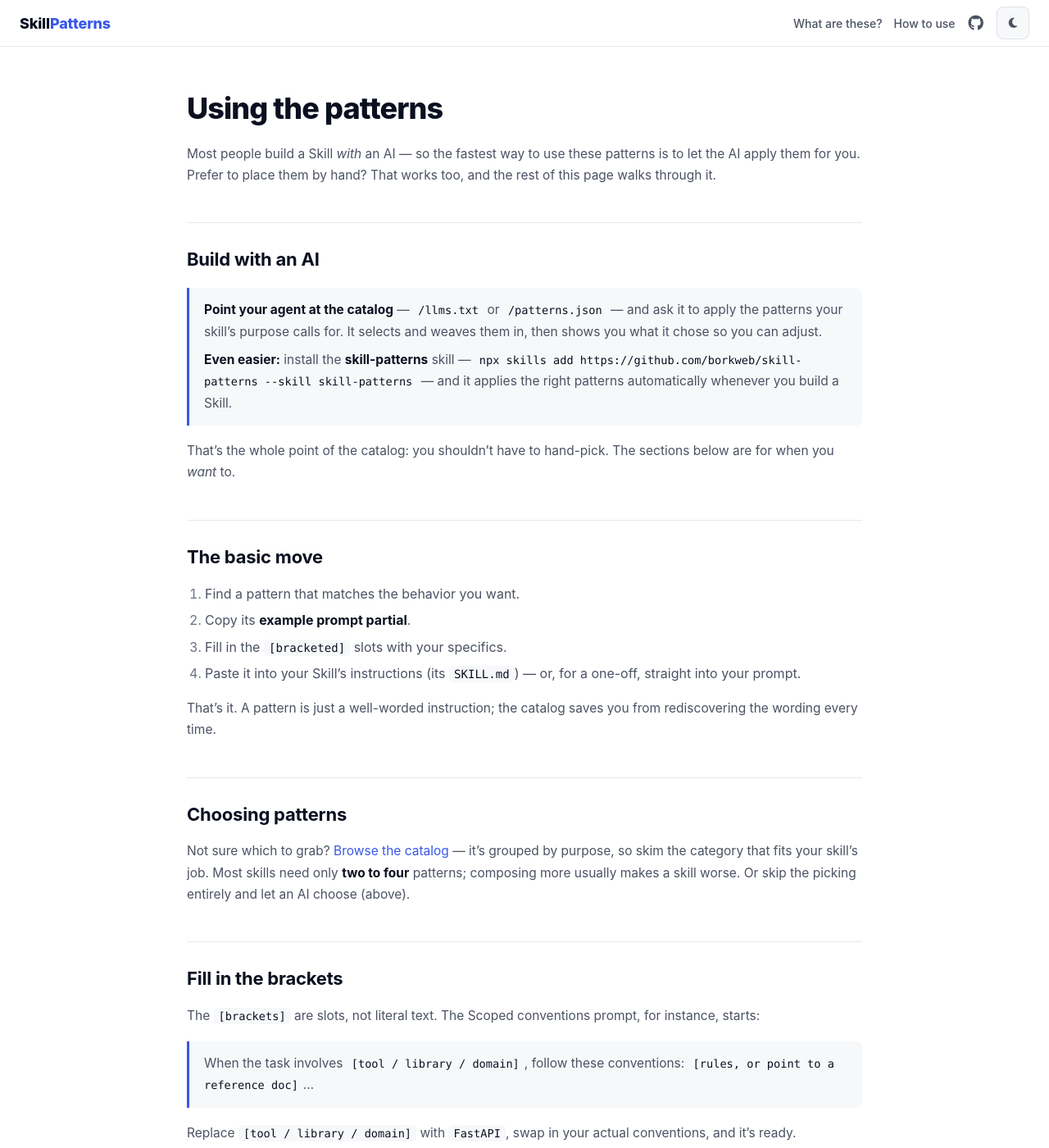
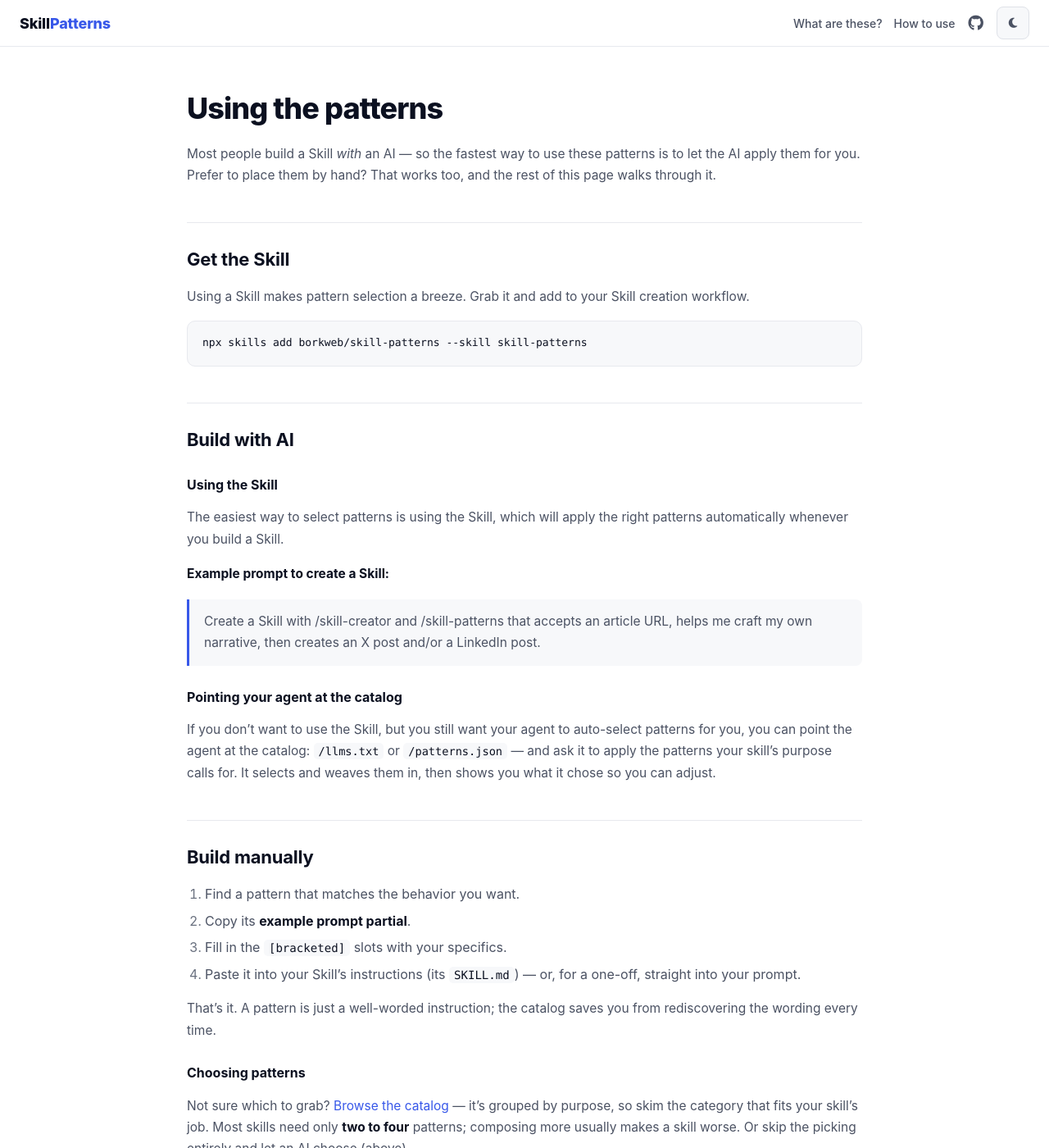
Before and after one commit to borkweb/skill-patterns, a Jekyll site: the page built from using.md, in a window 1280 px wide and 1400 px high. Shown: the whole window at 82% size. Built offline with Jekyll 4.4.1, drawn with Linux system fonts in a browser that asks for light colours.

Commit message:
docs: restructure "How to use" around the published Skill
Lead with installing the skill-patterns Skill (npx skills add borkweb/skill-patterns), then split the page into Get the Skill / Build with AI / Build manually. Adds an example skill-creation prompt and shortens the install command to the short GitHub form.

````diff
--- a/using.md
+++ b/using.md
@@ -9,15 +9,29 @@ permalink: /using/
 
 Most people build a Skill *with* an AI — so the fastest way to use these patterns is to let the AI apply them for you. Prefer to place them by hand? That works too, and the rest of this page walks through it.
 
-## Build with an AI
+## Get the Skill
 
-> **Point your agent at the catalog** — [`/llms.txt`]({{ '/llms.txt' | relative_url }}) or [`/patterns.json`]({{ '/patterns.json' | relative_url }}) — and ask it to apply the patterns your skill's purpose calls for. It selects and weaves them in, then shows you what it chose so you can adjust.
->
-> **Even easier:** install the **skill-patterns** skill — `npx skills add https://github.com/borkweb/skill-patterns --skill skill-patterns` — and it applies the right patterns automatically whenever you build a Skill.
+Using a Skill makes pattern selection a breeze. Grab it and add to your Skill creation workflow.
 
-That's the whole point of the catalog: you shouldn't have to hand-pick. The sections below are for when you *want* to.
+```
+npx skills add borkweb/skill-patterns --skill skill-patterns
+```
 
-## The basic move
+## Build with AI
+
+### Using the Skill
+
+The easiest way to select patterns is using the Skill, which will apply the right patterns automatically whenever you build a Skill.
+
+**Example prompt to create a Skill:**
+
+> Create a Skill with /skill-creator and /skill-patterns that accepts an article URL, helps me craft my own narrative, then creates an X post and/or a LinkedIn post.
+
+### Pointing your agent at the catalog
+
+If you don't want to use the Skill, but you still want your agent to auto-select patterns for you, you can point the agent at the catalog: [`/llms.txt`]({{ '/llms.txt' | relative_url }}) or [`/patterns.json`]({{ '/patterns.json' | relative_url }}) — and ask it to apply the patterns your skill's purpose calls for. It selects and weaves them in, then shows you what it chose so you can adjust.
+
+## Build manually
 
 1. Find a pattern that matches the behavior you want.
 2. Copy its **example prompt partial**.
@@ -26,11 +40,11 @@ That's the whole point of the catalog: you shouldn't have to hand-pick. The sect
 
 That's it. A pattern is just a well-worded instruction; the catalog saves you from rediscovering the wording every time.
 
-## Choosing patterns
+### Choosing patterns
 
 Not sure which to grab? [Browse the catalog]({{ '/' | relative_url }}) — it's grouped by purpose, so skim the category that fits your skill's job. Most skills need only **two to four** patterns; composing more usually makes a skill worse. Or skip the picking entirely and let an AI choose (above).
 
-## Fill in the brackets
+### Fill in the brackets
 
 The `[brackets]` are slots, not literal text. The Scoped conventions prompt, for instance, starts:
 
@@ -38,7 +52,7 @@ The `[brackets]` are slots, not literal text. The Scoped conventions prompt, for
 
 Replace `[tool / library / domain]` with `FastAPI`, swap in your actual conventions, and it's ready.
 
-## Compose several
+### Compose several
 
 Patterns stack — most real Skills use two or three. Pick them in the order the work flows. A "draft a proposal" Skill might combine three:
 
````
